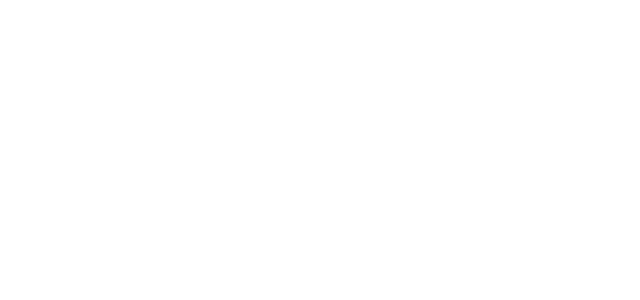
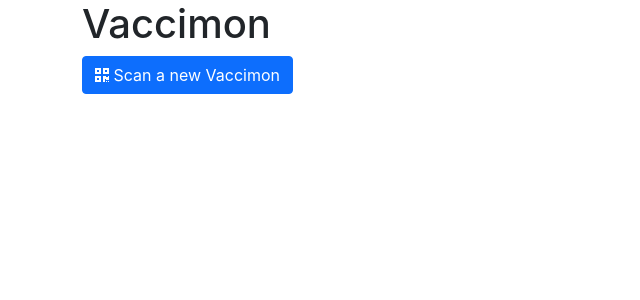
Before and after one commit to M4GNV5/Vaccimon, a Next.js app in the folder vaccimon-app/: page / in a window 1280 px wide. Shown: the top 300 px of the page, without its empty margins (0-640 px from the left). Built offline with nearby package versions, Linux system fonts and the light colour scheme.

Commit message:
Add bootstrap and other dependencies

```diff
--- a/vaccimon-app/package.json
+++ b/vaccimon-app/package.json
@@ -9,9 +9,15 @@
     "lint": "next lint"
   },
   "dependencies": {
+    "@fortawesome/fontawesome-svg-core": "^1.2.35",
+    "@fortawesome/free-solid-svg-icons": "^5.15.3",
+    "@fortawesome/react-fontawesome": "^0.1.14",
+    "bootstrap": "^5.0.2",
+    "idb": "^6.1.2",
     "jsqr": "^1.4.0",
     "next": "11.0.1",
     "react": "17.0.2",
+    "react-bootstrap": "^2.0.0-beta.2",
     "react-dom": "17.0.2"
   },
   "devDependencies": {
--- a/vaccimon-app/pages/_app.tsx
+++ b/vaccimon-app/pages/_app.tsx
@@ -1,3 +1,5 @@
+import 'bootstrap/dist/css/bootstrap.min.css'
+import '@fortawesome/fontawesome-svg-core/styles.css'
 import '../styles/globals.css'
 import type { AppProps } from 'next/app'
 
--- a/vaccimon-app/pages/index.tsx
+++ b/vaccimon-app/pages/index.tsx
@@ -1,12 +1,26 @@
 import Head from 'next/head'
+import Link from 'next/link'
+import { Button, Container } from 'react-bootstrap'
+import { FontAwesomeIcon } from '@fortawesome/react-fontawesome'
+import { faQrcode } from '@fortawesome/free-solid-svg-icons'
 
 export default function Home() {
   return (
-    <div>
+    <>
       <Head>
         <title>Vaccímon</title>
         <link rel="icon" href="/favicon.ico" />
       </Head>
-    </div>
+      <Container>
+        <h1>Vaccimon</h1>
+        <Link href="/scan" passHref>
+          <Button>
+            <FontAwesomeIcon icon={faQrcode} />
+            {' '}
+            Scan a new Vaccimon
+          </Button>
+        </Link>
+      </Container>
+    </>
   )
 }
```
Also changed, not shown: 1 other file (tests, documents, lock files or other folders).
